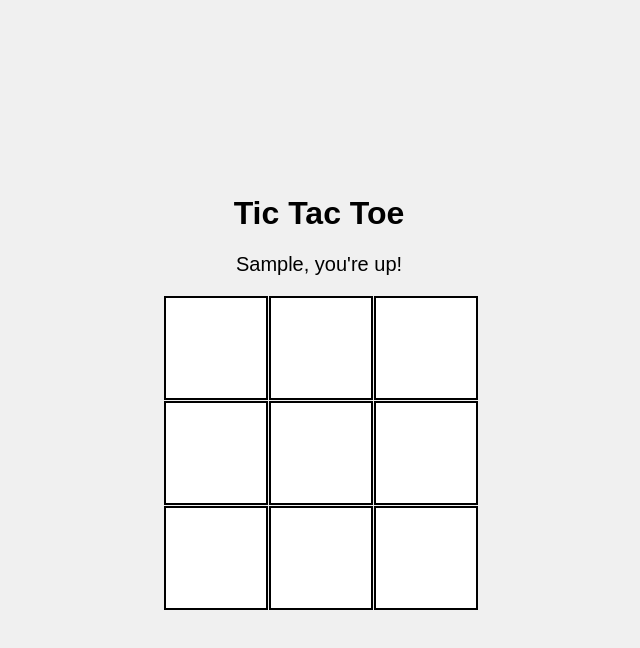
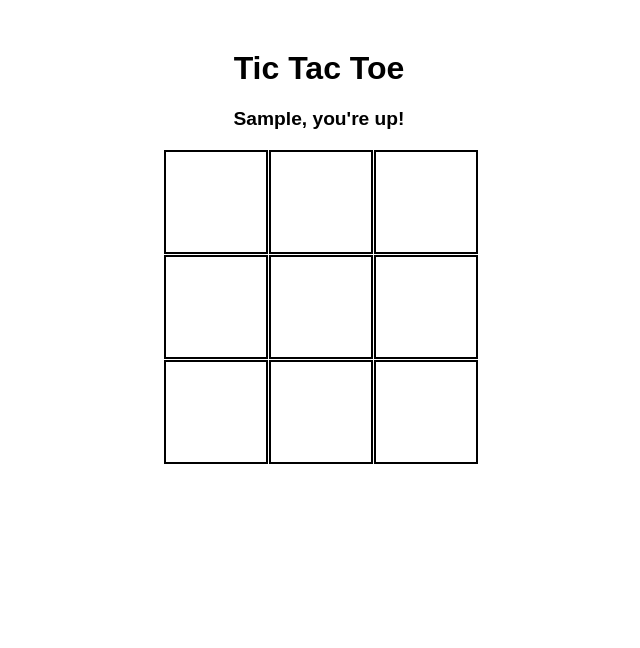
Before and after one commit to acciojob/tictactoe-Adarsh11234, a website: page main.html in a window 1280 px wide. Both pictures are taken after typing "Sample", "Sample" into the empty fields and a click on the button "Submit". Shown: the whole page, without its empty margins (321-961 px from the left). Drawn offline with Linux system fonts and the light colour scheme.

Commit message:
created a submission

```diff
--- a/main.html
+++ b/main.html
@@ -7,18 +7,15 @@
 </head>
 
 <body>
-	<!-- the entire body must be written by student -->
 <div class="container">
-    <div id="name-input">
+        <h1>Tic Tac Toe</h1>
+        <div id="setup">
             <input type="text" id="player-1" placeholder="Enter Player 1 Name">
             <input type="text" id="player-2" placeholder="Enter Player 2 Name">
             <button id="submit">Submit</button>
         </div>
-
-    <div id="game" style="display: none;">
-      <h1>Tic Tac Toe</h1>
-      <div class="message"></div>
-      <div class="board">
+        <div class="message" id="message"></div>
+        <div class="board" id="board" style="display: none;">
             <div class="cell" id="1"></div>
             <div class="cell" id="2"></div>
             <div class="cell" id="3"></div>
@@ -30,7 +27,6 @@
             <div class="cell" id="9"></div>
         </div>
     </div>
-  </div>
     <script type="text/javascript" src="./script.js">
 </script>
 
--- a/script.js
+++ b/script.js
@@ -1,65 +1,48 @@
+ const submitButton = document.getElementById("submit");
+        const board = document.getElementById("board");
+        const message = document.getElementById("message");
+        let player1 = "";
+        let player2 = "";
+        let currentPlayer = "X";
+        let currentName = "";
+        let gameBoard = ["", "", "", "", "", "", "", "", ""];
 
-document.getElementById('submit').addEventListener('click', startGame);
+        submitButton.addEventListener("click", () => {
+            player1 = document.getElementById("player-1").value;
+            player2 = document.getElementById("player-2").value;
+            if (player1 && player2) {
+                document.getElementById("setup").style.display = "none";
+                board.style.display = "grid";
+                currentName = player1;
+                message.textContent = `${currentName}, you're up!`;
+            }
+        });
 
-let player1, player2;
-let currentPlayer;
-let board = ['', '', '', '', '', '', '', '', ''];
-let gameActive = true;
+        board.addEventListener("click", (event) => {
+            const cell = event.target;
+            const cellIndex = cell.id - 1;
+            if (gameBoard[cellIndex] === "" && cell.classList.contains("cell")) {
+                gameBoard[cellIndex] = currentPlayer;
+                cell.textContent = currentPlayer;
+                if (checkWin()) {
+                    message.textContent = `${currentName}, congratulations! You won!`;
+                    board.style.pointerEvents = "none";
+                    return;
+                }
+                currentPlayer = currentPlayer === "X" ? "O" : "X";
+                currentName = currentName === player1 ? player2 : player1;
+                message.textContent = `${currentName}, you're up!`;
+            }
+        });
 
-function startGame() {
-  player1 = document.getElementById('player-1').value || 'Player 1';
-  player2 = document.getElementById('player-2').value || 'Player 2';
-
-  document.getElementById('name-input').style.display = 'none';
-  document.getElementById('game').style.display = 'block';
-
-  currentPlayer = player1;
-  updateMessage(`${currentPlayer}, you're up!`);
-
-  document.querySelectorAll('.cell').forEach(cell => {
-    cell.addEventListener('click', handleCellClick);
-  });
-}
-
-function handleCellClick(event) {
-  const cell = event.target;
-  const cellId = cell.id - 1;
-
-  if (board[cellId] !== '' || !gameActive) return;
-
-  board[cellId] = currentPlayer === player1 ? 'X' : 'O';
-  cell.textContent = board[cellId];
-
-  if (checkWin()) {
-    updateMessage(`${currentPlayer} congratulations, you won!`);
-    gameActive = false;
-    return;
-  }
-
-  if (board.every(cell => cell !== '')) {
-    updateMessage("It's a draw!");
-    gameActive = false;
-    return;
-  }
-
-  currentPlayer = currentPlayer === player1 ? player2 : player1;
-  updateMessage(`${currentPlayer}, you're up!`);
-}
-
-function checkWin() {
-  const winConditions = [
-    [0, 1, 2], [3, 4, 5], [6, 7, 8], // Rows
-    [0, 3, 6], [1, 4, 7], [2, 5, 8], // Columns
-    [0, 4, 8], [2, 4, 6]             // Diagonals
-  ];
-
-  return winConditions.some(condition => {
-    return condition.every(index => {
-      return board[index] === (currentPlayer === player1 ? 'X' : 'O');
-    });
-  });
-}
-
-function updateMessage(message) {
-  document.querySelector('.message').textContent = message;
-}
+        function checkWin() {
+            const winPatterns = [
+                [0, 1, 2], [3, 4, 5], [6, 7, 8],
+                [0, 3, 6], [1, 4, 7], [2, 5, 8],
+                [0, 4, 8], [2, 4, 6]
+            ];
+            return winPatterns.some(pattern => {
+                const [a, b, c] = pattern;
+                return gameBoard[a] && gameBoard[a] === gameBoard[b] && gameBoard[a] === gameBoard[c];
+            });
+        }
--- a/styles.css
+++ b/styles.css
@@ -1,56 +1,31 @@
-/*  your css code here. If applicable */
    body {
             font-family: Arial, sans-serif;
-  display: flex;
-  justify-content: center;
-  align-items: center;
-  height: 100vh;
-  margin: 0;
-  background-color: #f0f0f0;
+            text-align: center;
+
         }
-
         .container {
-  text-align: center;
+            margin-top: 50px;
         }
-
-#name-input input {
-  padding: 10px;
-  margin: 5px;
-  font-size: 16px;
-}
-
-#name-input button {
-  padding: 10px 20px;
-  font-size: 16px;
-  cursor: pointer;
-}
-
-#game {
-  margin-top: 20px;
-}
-
         .board {
             display: grid;
             grid-template-columns: repeat(3, 100px);
             grid-template-rows: repeat(3, 100px);
             gap: 5px;
-  margin: 20px auto;
+            justify-content: center;
+            margin-top: 20px;
         }
-
         .cell {
             width: 100px;
             height: 100px;
-  background-color: #fff;
-  border: 2px solid #000;
             display: flex;
+            align-items: center;
             justify-content: center;
-  align-items: center;
-  font-size: 24px;
-  font-weight: bold;
+            font-size: 2em;
+            border: 2px solid black;
             cursor: pointer;
         }
-
         .message {
-  font-size: 20px;
-  margin-bottom: 20px;
+            margin-top: 20px;
+            font-size: 1.2em;
+            font-weight: bold;
         }
```
Lines whose indentation alone changed are shown as unchanged.
